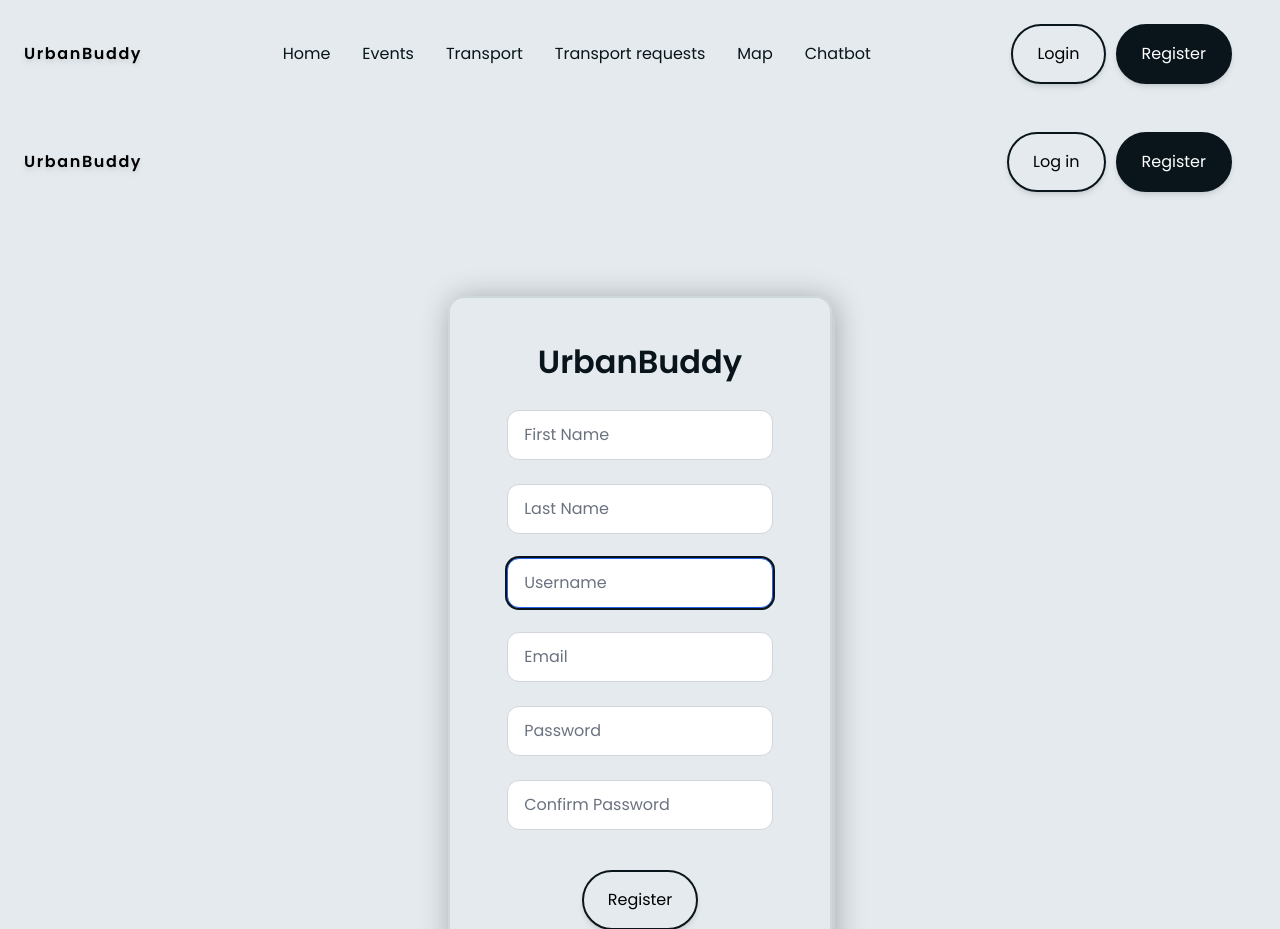
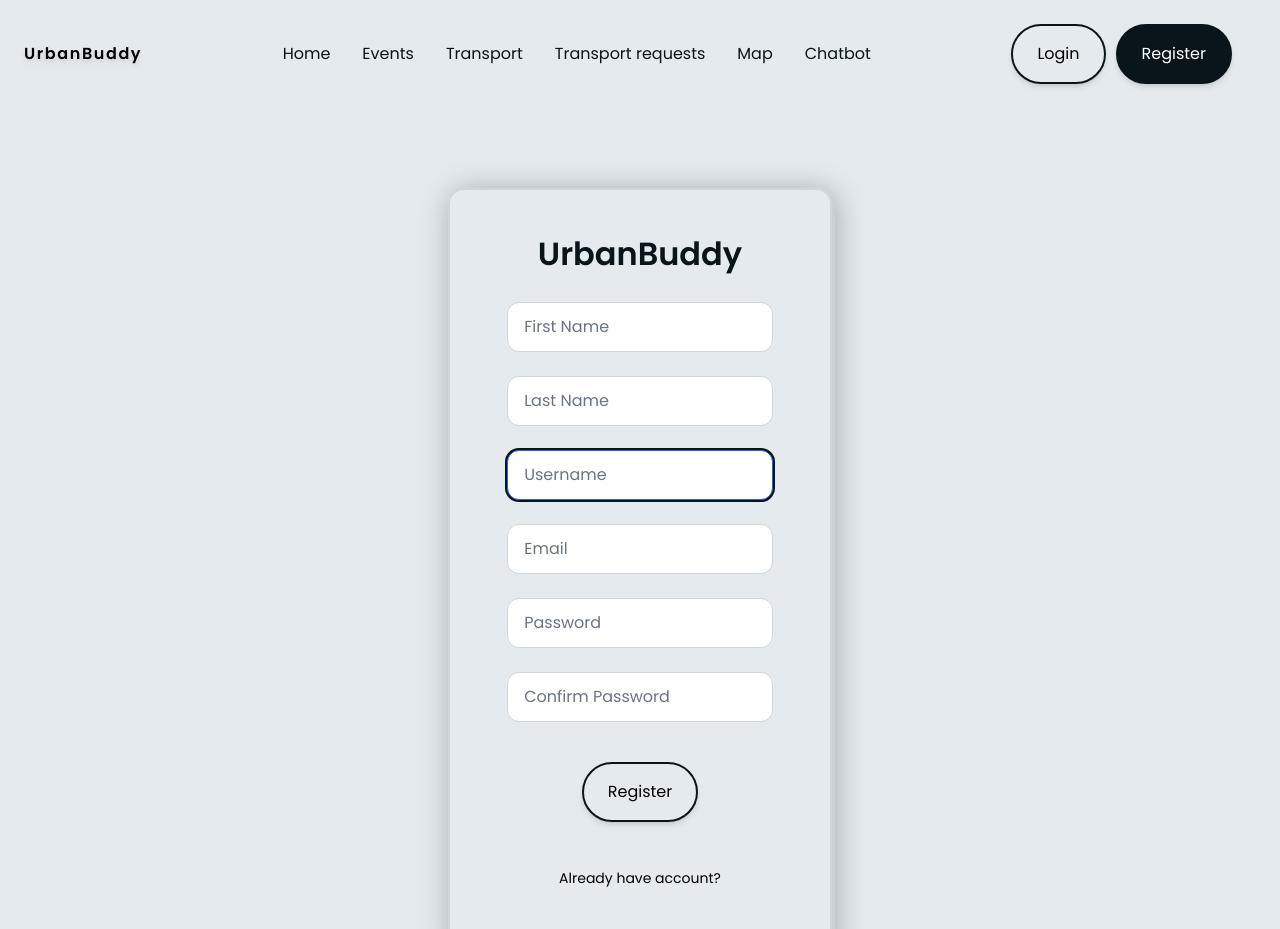
Before and after one commit to v1cttorr/UrbanBuddy, a Django app: page /register/ in a window 1280 px wide. Shown: the top 929 px of the page. Run offline with Django 5.2, Linux system fonts and the light colour scheme; parts of the project's set-up code (start-up, migrations or seed data) failed here and were passed over; some libraries are stand-ins or nearby versions.

Commit message:
correction html

```diff
--- a/templates/accounts/register.html
+++ b/templates/accounts/register.html
@@ -8,19 +8,6 @@
 {% load crispy_forms_tags %}
 
 {% block content %}
-<div name="topNav" class="flex flex-row justify-between w-full">
-    <div name="topNav-content" class="flex flex-row justify-between m-6 w-full">
-        <div name="logo" class="flex flex-row gap-2 items-center">
-            <p class="font-semibold font-Poppins tracking-widest drop-shadow-md">UrbanBuddy</p>
-        </div>
-        <div name="loginAndSignUp" class="flex flex-row items-center gap-5 mr-6">
-            <div class="flex flex-row items-center">
-                <a name="login" href="/login" class="border-2 border-[#09151B] p-4 shadow-md" style="border-radius: 30px; padding-right: 24px;padding-left: 24px;">Log in</a>
-                <a name="register" href="/register" class="border-2 border-[#09151B] p-4  text-white bg-[#09151B] shadow-md" style="border-radius: 30px; padding-right: 24px;padding-left: 24px;margin-left:10px">Register</a>
-            </div>
-        </div>
-    </div>
-</div>
 <div name="register-container" class="flex w-full justify-center mt-20">
     <div name="register-content" class="flex flex-col items-center justify-center bg-white border-2 border-[#CED7DC] w-[30%] rounded-2xl shadow-[3px_3px_0px_#CAD1D6,3px_3px_30px_rgba(0,0,0,0.3)] px-6 py-10">
         <p class="text-[32px] font-semibold text-[#09151B] mb-6">UrbanBuddy</p>
--- a/templates/transport/requests.html
+++ b/templates/transport/requests.html
@@ -32,4 +32,8 @@
             </div>
         {% endfor %}
 
+        {% if not transport_requests %}
+        <h3 style="text-align: center;">You don't have any transport requests</h3>
+        {% endif %}
+
 {% endblock %}
--- a/transport/views.py
+++ b/transport/views.py
@@ -33,12 +33,12 @@ def transports(request):
     if request.method == 'GET':
         from_location = request.GET.get('from_location', "")
         destination = request.GET.get('destination', "")
-        location = request.GET.get('location', "")
+        # location = request.GET.get('location', "")
 
         transports = Transport.objects.filter(
                                                 from_location__icontains=from_location,
                                                 to_location__icontains=destination,
-                                                transportthroughlocation__location__icontains=location
+                                                # transportthroughlocation__location__icontains=location
                                               )
 
         context = {
```
Also changed, not shown: templates/accounts/login.html (+1 -13 lines).
